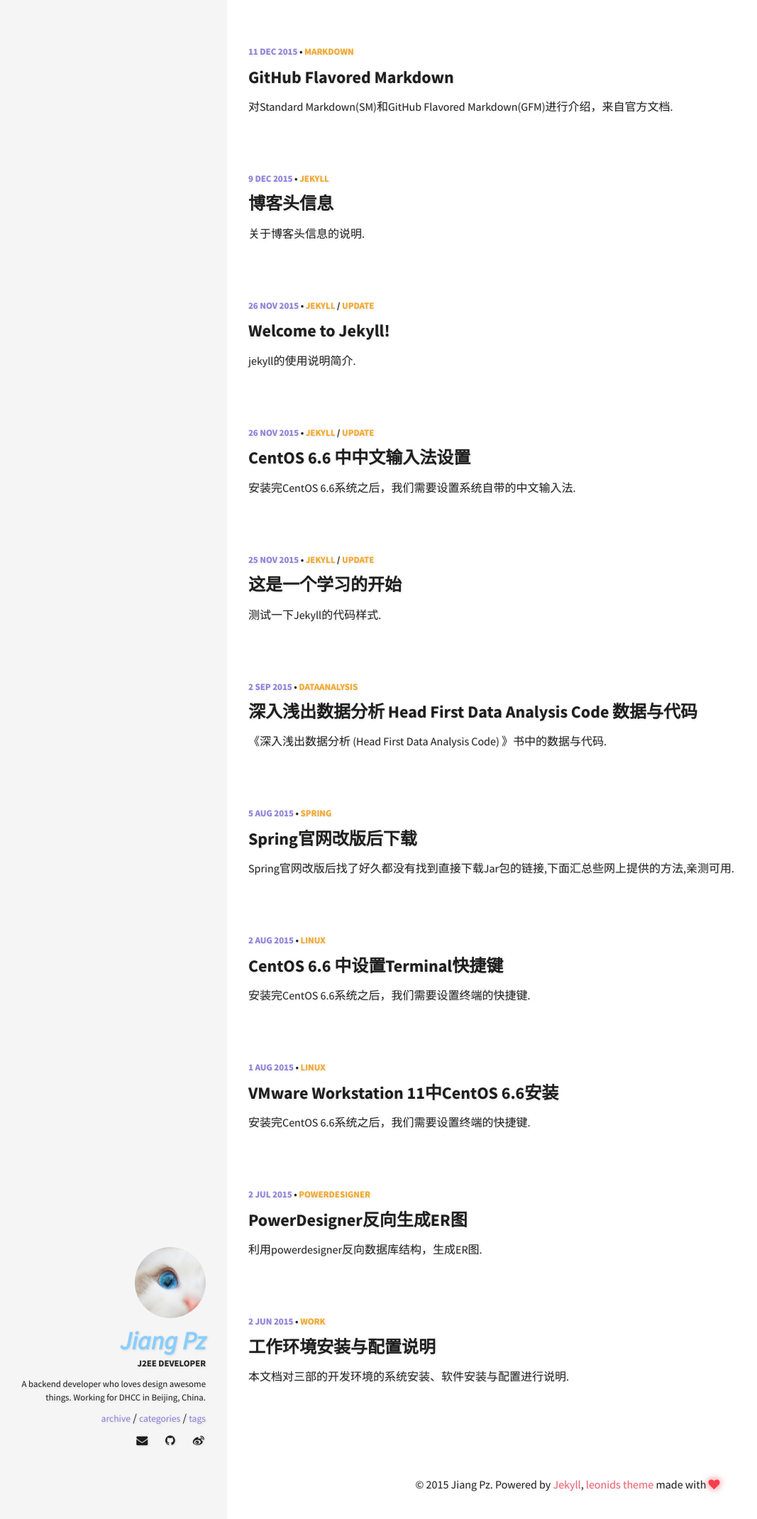
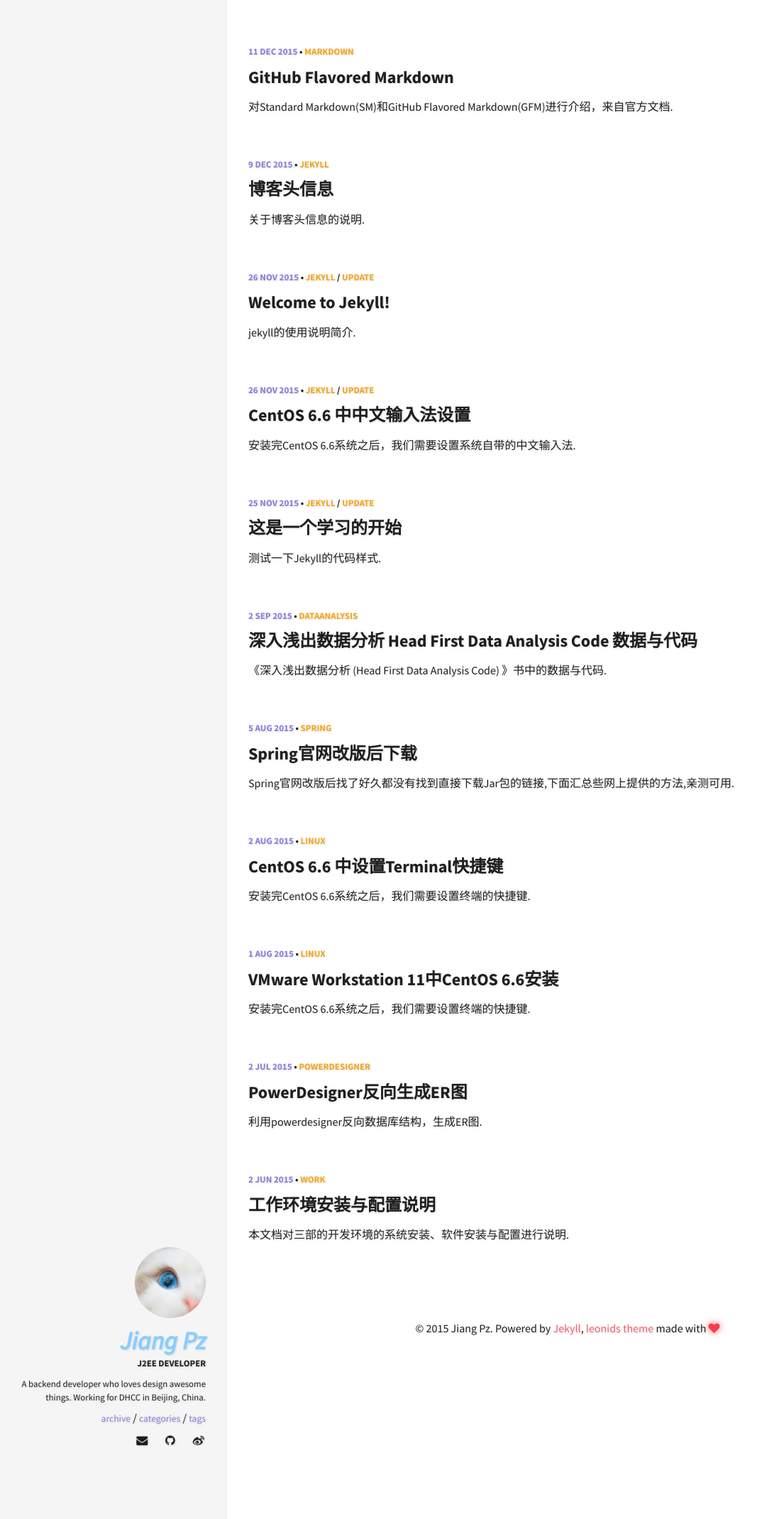
Before and after one commit to jiangpz/jiangpz.github.io, a Jekyll site: the page built from index.html, in a window 1280 px wide. Shown: the top 2140 px of the page at 71% size, without its empty margins (0-1067 px from the left). Built offline with Jekyll 4.4.1, drawn with Linux system fonts in a browser that asks for light colours.

Commit message:
首页文章列表间距缩小

```diff
--- a/_sass/pages/_post.scss
+++ b/_sass/pages/_post.scss
@@ -28,7 +28,7 @@
 
 // Post Section
 section.post {
-	margin-bottom: 80px;
+	margin-bottom: 60px;
 }
 
 // Back home button
```
